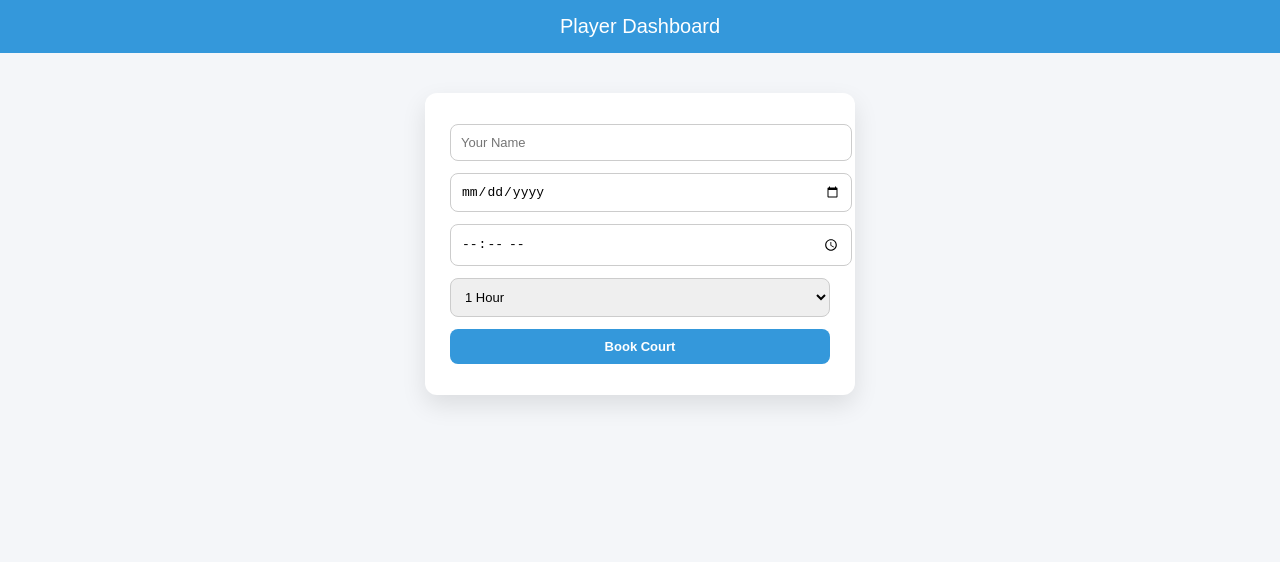
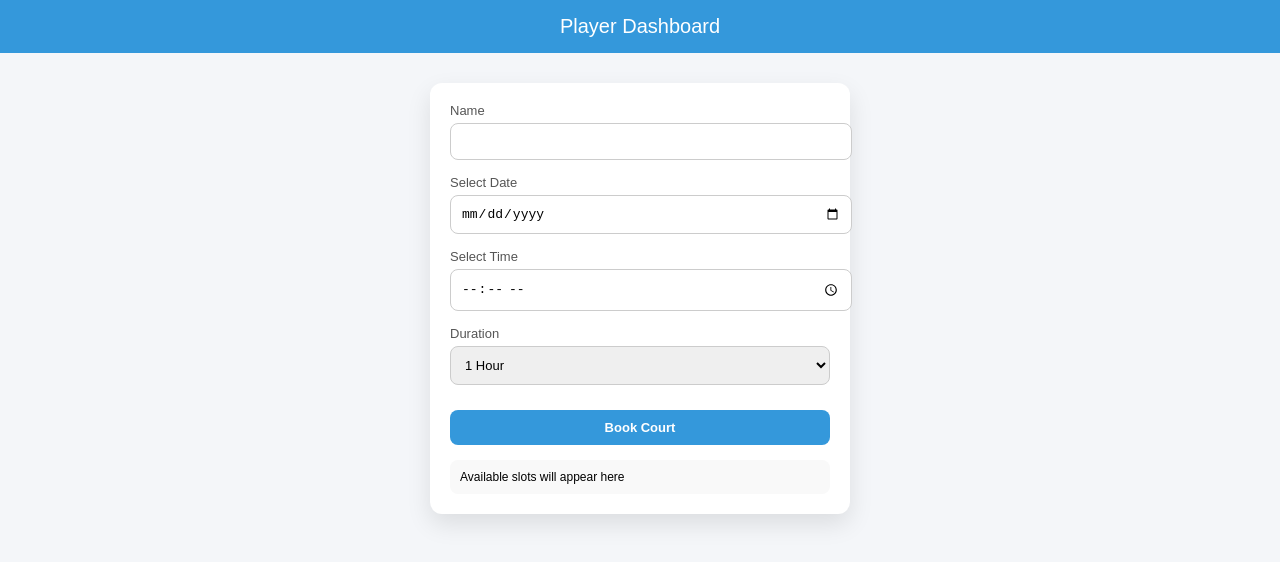
Before and after one commit to aleccamins/picklespotph, a website: page public/player.html in a window 1280 px wide. Drawn offline with Linux system fonts and the light colour scheme.

Commit message:
make layout tighter

```diff
--- a/public/player.html
+++ b/public/player.html
@@ -20,18 +20,28 @@
     }
 
     .container {
-      max-width: 380px;   /* 🔥 tighter width */
-      margin: 40px auto;
+      max-width: 380px;
+      margin: 30px auto;
       background: white;
-      padding: 25px;
+      padding: 20px;
       border-radius: 12px;
       box-shadow: 0 10px 25px rgba(0,0,0,0.1);
+    }
+
+    .section {
+      margin-bottom: 15px;
+    }
+
+    label {
+      display: block;
+      font-size: 13px;
+      margin-bottom: 5px;
+      color: #555;
     }
 
     input, select, button {
       width: 100%;
       padding: 10px;
-      margin: 6px 0;
       border-radius: 8px;
       border: 1px solid #ccc;
       font-size: 13px;
@@ -41,12 +51,22 @@
       background: #3498db;
       color: white;
       border: none;
+      margin-top: 10px;
       cursor: pointer;
       font-weight: bold;
     }
 
-    button:hover {
-      opacity: 0.9;
+    .slots {
+      margin-top: 15px;
+      background: #f9f9f9;
+      padding: 10px;
+      border-radius: 8px;
+      font-size: 12px;
+    }
+
+    .slot {
+      padding: 6px;
+      border-bottom: 1px solid #ddd;
     }
   </style>
 </head>
@@ -56,10 +76,24 @@
 <header>Player Dashboard</header>
 
 <div class="container">
-  <input id="name" placeholder="Your Name">
-  <input type="date" id="date">
+
+  <div class="section">
+    <label>Name</label>
+    <input id="name">
+  </div>
+
+  <div class="section">
+    <label>Select Date</label>
+    <input type="date" id="date" onchange="loadSlots()">
+  </div>
+
+  <div class="section">
+    <label>Select Time</label>
     <input type="time" id="time">
+  </div>
 
+  <div class="section">
+    <label>Duration</label>
     <select id="duration">
       <option value="1">1 Hour</option>
       <option value="2">2 Hours</option>
@@ -74,8 +108,15 @@
       <option value="11">11 Hours</option>
       <option value="12">12 Hours</option>
     </select>
+  </div>
 
   <button onclick="book()">Book Court</button>
+
+  <!-- AVAILABLE SLOTS -->
+  <div class="slots" id="slots">
+    Available slots will appear here
+  </div>
+
 </div>
 
 <script>
@@ -89,6 +130,34 @@ function formatTime(time) {
   return `${hour}:${minute} ${ampm}`;
 }
 
+// LOAD EXISTING BOOKINGS
+async function loadSlots() {
+  const date = document.getElementById("date").value;
+  if (!date) return;
+
+  const res = await fetch("/bookings");
+  const bookings = await res.json();
+
+  const container = document.getElementById("slots");
+  container.innerHTML = "<b>Booked Slots:</b><br>";
+
+  const filtered = bookings.filter(b => b.date === date);
+
+  if (filtered.length === 0) {
+    container.innerHTML += "No bookings yet ✅";
+    return;
+  }
+
+  filtered.forEach(b => {
+    container.innerHTML += `
+      <div class="slot">
+        ${b.time} (${b.duration} hr)
+      </div>
+    `;
+  });
+}
+
+// BOOK FUNCTION
 async function book() {
   const user = document.getElementById("name").value;
   const date = document.getElementById("date").value;
@@ -119,9 +188,7 @@ async function book() {
   const msg = await res.text();
   alert(msg);
 
-  document.getElementById("name").value = "";
-  document.getElementById("date").value = "";
-  document.getElementById("time").value = "";
+  loadSlots(); // refresh slots
 }
 </script>
 
```
Lines whose indentation alone changed are shown as unchanged.
